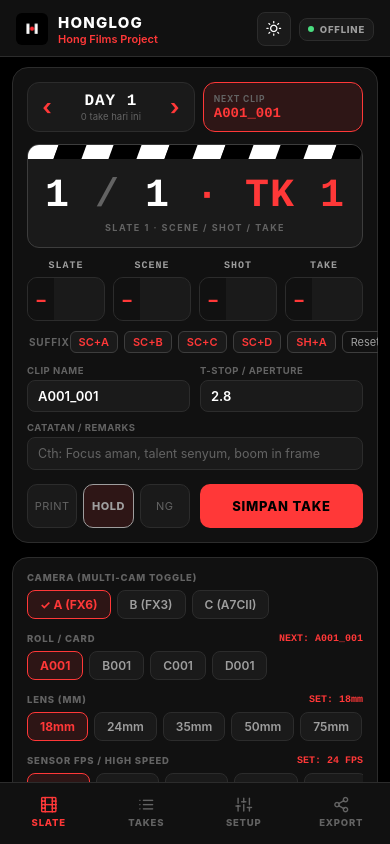
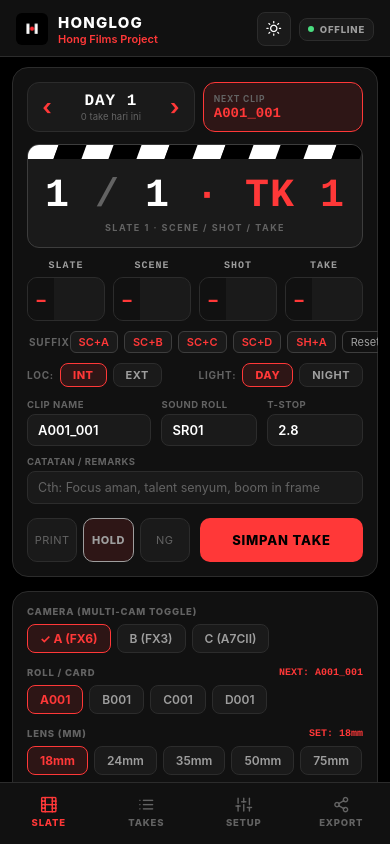
Before and after one commit to HongFilm/honglog, a React Native app: screen / in a window 390 px wide. Built offline with nearby package versions, Linux system fonts and the light colour scheme.

Commit message:
feat: add INT/EXT and DAY/NIGHT metadata, sound roll input, per-camera FPS in PDF, and fix project setup form sync

```diff
--- a/src/components/ProjectSetup.tsx
+++ b/src/components/ProjectSetup.tsx
@@ -1,4 +1,4 @@
-import React, { useState } from 'react';
+import React, { useState, useEffect } from 'react';
 import { View, Text, StyleSheet, TextInput, ScrollView, TouchableOpacity, Alert, FlatList } from 'react-native';
 import * as Haptics from 'expo-haptics';
 import { useHonglogStore } from '../store/useHonglogStore';
@@ -27,6 +27,25 @@ export const ProjectSetup: React.FC = () => {
   const [isosText, setIsosText] = useState(meta.isos.join(', '));
 
   const [newProjectName, setNewProjectName] = useState('');
+
+  useEffect(() => {
+    setProduction(meta.production);
+    setProdNumber(meta.prodNumber);
+    setDirector(meta.director);
+    setDop(meta.dop);
+    setFirstAc(meta.firstAc);
+    setSecondAc(meta.secondAc);
+    setFileFormat(meta.fileFormat);
+    setAspectRatio(meta.aspectRatio);
+    setLut(meta.lut);
+    setProjectFps(meta.projectFps);
+    setCamerasText(meta.cameras.join(', '));
+    setCardsText(meta.cards.join(', '));
+    setLensesText(meta.lenses.join(', '));
+    setShuttersText(meta.shutters.join(', '));
+    setFiltersText(meta.filters.join(', '));
+    setIsosText(meta.isos.join(', '));
+  }, [activeProjectId, meta]);
 
   const handleCreateProject = async () => {
     if (!newProjectName.trim()) {
--- a/src/components/SlateControl.tsx
+++ b/src/components/SlateControl.tsx
@@ -188,9 +188,62 @@ export const SlateControl: React.FC = () => {
         </View>
       </View>
 
-      {/* Clip Name & T-Stop */}
+      {/* Environment: INT/EXT and DAY/NIGHT Row */}
+      <View style={styles.envRow}>
+        <View style={styles.envGroup}>
+          <Text style={[styles.suffixLbl, { color: theme.textFaint }]}>LOC:</Text>
+          {(['INT', 'EXT'] as const).map((loc) => {
+            const isCur = (form.intExt || 'INT') === loc;
+            return (
+              <TouchableOpacity
+                key={loc}
+                style={[
+                  styles.envBtn,
+                  { backgroundColor: theme.surfaceRaised, borderColor: theme.border },
+                  isCur && { backgroundColor: theme.accentWash, borderColor: theme.accent },
+                ]}
+                onPress={() => {
+                  haptic();
+                  setForm({ intExt: loc });
+                }}
+              >
+                <Text style={[styles.envBtnText, { color: isCur ? theme.accent : theme.textSecondary }, isCur && { fontWeight: '800' }]}>
+                  {loc}
+                </Text>
+              </TouchableOpacity>
+            );
+          })}
+        </View>
+
+        <View style={styles.envGroup}>
+          <Text style={[styles.suffixLbl, { color: theme.textFaint }]}>LIGHT:</Text>
+          {(['DAY', 'NIGHT'] as const).map((dn) => {
+            const isCur = (form.dayNight || 'DAY') === dn;
+            return (
+              <TouchableOpacity
+                key={dn}
+                style={[
+                  styles.envBtn,
+                  { backgroundColor: theme.surfaceRaised, borderColor: theme.border },
+                  isCur && { backgroundColor: theme.accentWash, borderColor: theme.accent },
+                ]}
+                onPress={() => {
+                  haptic();
+                  setForm({ dayNight: dn });
+                }}
+              >
+                <Text style={[styles.envBtnText, { color: isCur ? theme.accent : theme.textSecondary }, isCur && { fontWeight: '800' }]}>
+                  {dn}
+                </Text>
+              </TouchableOpacity>
+            );
+          })}
+        </View>
+      </View>
+
+      {/* Clip Name, Sound Roll & T-Stop */}
       <View style={styles.clipRow}>
-        <View style={styles.clipField}>
+        <View style={[styles.clipField, { flex: 1.3 }]}>
           <Text style={[styles.subLbl, { color: theme.textFaint }]}>CLIP NAME</Text>
           <TextInput
             style={[styles.clipInput, { backgroundColor: theme.surfaceRaised, borderColor: theme.border, color: theme.textPrimary }]}
@@ -200,8 +253,18 @@ export const SlateControl: React.FC = () => {
             placeholderTextColor={theme.textFaint}
           />
         </View>
-        <View style={styles.clipField}>
-          <Text style={[styles.subLbl, { color: theme.textFaint }]}>T-STOP / APERTURE</Text>
+        <View style={[styles.clipField, { flex: 1 }]}>
+          <Text style={[styles.subLbl, { color: theme.textFaint }]}>SOUND ROLL</Text>
+          <TextInput
+            style={[styles.clipInput, { backgroundColor: theme.surfaceRaised, borderColor: theme.border, color: theme.textPrimary }]}
+            value={form.soundRoll || 'SR01'}
+            onChangeText={(t) => setForm({ soundRoll: t })}
+            placeholder="SR01"
+            placeholderTextColor={theme.textFaint}
+          />
+        </View>
+        <View style={[styles.clipField, { flex: 1 }]}>
+          <Text style={[styles.subLbl, { color: theme.textFaint }]}>T-STOP</Text>
           <TextInput
             style={[styles.clipInput, { backgroundColor: theme.surfaceRaised, borderColor: theme.border, color: theme.textPrimary }]}
             value={form.tstop}
@@ -447,6 +510,28 @@ const styles = StyleSheet.create({
   chipClearText: {
     fontSize: 11,
   },
+  envRow: {
+    flexDirection: 'row',
+    justifyContent: 'space-between',
+    marginTop: 10,
+    gap: 12,
+  },
+  envGroup: {
+    flexDirection: 'row',
+    alignItems: 'center',
+    gap: 6,
+  },
+  envBtn: {
+    paddingVertical: 4,
+    paddingHorizontal: 12,
+    borderRadius: 8,
+    borderWidth: 1.5,
+  },
+  envBtnText: {
+    fontSize: 11,
+    fontWeight: '700',
+    letterSpacing: 0.5,
+  },
   clipRow: {
     flexDirection: 'row',
     gap: 10,
--- a/src/components/TakesList.tsx
+++ b/src/components/TakesList.tsx
@@ -111,7 +111,9 @@ export const TakesList: React.FC = () => {
         <View style={styles.cardHeader}>
           <View style={[styles.slateBadge, { backgroundColor: theme.surfaceRaised, borderColor: theme.borderLight }]}>
             <Text style={[styles.slateBadgeText, { color: theme.accent }]}>
-              SLATE {item.slate} · SCENE {item.scene} · SHOT {item.shot} · TAKE {item.take}
+              SLATE {item.slate} · SC {item.scene} · SH {item.shot} · TK {item.take}
+              {item.intExt ? ` · ${item.intExt}` : ''}
+              {item.dayNight ? ` · ${item.dayNight}` : ''}
             </Text>
           </View>
           <TouchableOpacity
@@ -126,7 +128,7 @@ export const TakesList: React.FC = () => {
                 color={item.isGood ? theme.good : theme.textFaint}
               />
               <Text style={[styles.starIcon, { color: item.isGood ? theme.good : theme.textFaint }]}>
-                {item.isGood ? 'PRINT' : 'HOLD'}
+                {item.status || (item.isGood ? 'PRINT' : 'HOLD')}
               </Text>
             </View>
           </TouchableOpacity>
@@ -144,7 +146,7 @@ export const TakesList: React.FC = () => {
                   {c.camera}:
                 </Text>
                 <Text style={[styles.multiCamRollClip, { color: theme.textSecondary }]}>
-                  Roll <Text style={{ color: theme.textPrimary, fontWeight: '700' }}>{c.card}</Text> · Lens <Text style={{ color: theme.accent, fontWeight: '700' }}>{c.lens ? `${c.lens}mm` : '-'}</Text> · Clip <Text style={{ color: theme.textPrimary, fontWeight: '700' }}>{c.clipName}</Text>
+                  Roll <Text style={{ color: theme.textPrimary, fontWeight: '700' }}>{c.card}</Text> · Lens <Text style={{ color: theme.accent, fontWeight: '700' }}>{c.lens ? `${c.lens}mm` : '-'}</Text> · FPS <Text style={{ color: theme.textPrimary, fontWeight: '700' }}>{c.fps || item.fps || '24'}</Text> · Clip <Text style={{ color: theme.textPrimary, fontWeight: '700' }}>{c.clipName}</Text>
                 </Text>
               </View>
             ))}
--- a/src/services/pdfGenerator.ts
+++ b/src/services/pdfGenerator.ts
@@ -51,15 +51,21 @@ export async function generateAndShareCameraReport(meta: ProductionMeta, takes:
       const filterText = isMulti
         ? t.cameras!.map((c) => c.filter || '-').join('<br/>')
         : t.filter || '-';
+      const fpsText = isMulti
+        ? t.cameras!.map((c) => c.fps || t.fps || '-').join('<br/>')
+        : t.fps || '-';
 
       const isPrint = t.status === 'PRINT' || t.isGood;
       const statusLabel = isPrint ? 'PRINT' : t.status === 'NG' ? 'NG' : 'HOLD';
       const statusColor = isPrint ? '#166534' : t.status === 'NG' ? '#dc2626' : '#6b7280';
 
+      const sceneStr = `${t.scene}${t.intExt ? ` ${t.intExt}` : ''}${t.dayNight ? ` ${t.dayNight}` : ''}`;
+      const notesStr = `${t.soundRoll ? `[Sound: ${t.soundRoll}] ` : ''}${t.notes || ''}`;
+
       return `
     <tr class="${isPrint ? 'good-row' : ''}">
       <td style="text-align:center;font-weight:bold;">${t.slate}</td>
-      <td style="text-align:center;font-weight:bold;">${t.scene}</td>
+      <td style="text-align:center;font-weight:bold;">${sceneStr}</td>
       <td style="text-align:center;">${t.shot}</td>
       <td style="text-align:center;font-weight:bold;">${t.take}</td>
       <td style="text-align:center;color:${statusColor};font-weight:bold;">${statusLabel}</td>
@@ -71,8 +77,8 @@ export async function generateAndShareCameraReport(meta: ProductionMeta, takes:
       <td style="text-align:center;">${isoText}</td>
       <td style="text-align:center;">${fstopText}</td>
       <td style="text-align:center;">${filterText}</td>
-      <td style="text-align:center;">${t.fps || '-'}</td>
-      <td style="font-size:10px;">${t.notes || ''}</td>
+      <td style="text-align:center;">${fpsText}</td>
+      <td style="font-size:10px;">${notesStr}</td>
     </tr>
   `;
     })
--- a/src/store/useHonglogStore.ts
+++ b/src/store/useHonglogStore.ts
@@ -108,6 +108,8 @@ export interface FormState {
   fps: string;
   notes: string;
   soundRoll: string;
+  intExt: 'INT' | 'EXT';
+  dayNight: 'DAY' | 'NIGHT';
 }
 
 interface HonglogStore {
@@ -202,6 +204,8 @@ const createInitialForm = (meta: ProductionMeta, existingTakes: TakeEntry[] = []
     fps: meta.projectFps || '24',
     notes: '',
     soundRoll: 'SR01',
+    intExt: 'INT',
+    dayNight: 'DAY',
   };
 };
 
@@ -577,6 +581,15 @@ export const useHonglogStore = create<HonglogStore>((set, get) => ({
     const displayTstop = isMultiCam
       ? cameraItems.map((c) => (c.tstop ? `T${c.tstop}` : '-')).join(' ')
       : form.tstop;
+    const displayShutter = isMultiCam
+      ? cameraItems.map((c) => c.shutter || form.shutter).join(' ')
+      : form.shutter;
+    const displayIso = isMultiCam
+      ? cameraItems.map((c) => c.iso || form.iso).join(' ')
+      : form.iso;
+    const displayFilter = isMultiCam
+      ? cameraItems.map((c) => c.filter || form.filter).join(' ')
+      : form.filter;
     const displayFps = isMultiCam
       ? cameraItems.map((c) => c.fps || form.fps).join(' ')
       : form.fps;
@@ -595,13 +608,15 @@ export const useHonglogStore = create<HonglogStore>((set, get) => ({
       camera: displayCam,
       card: displayCard,
       lens: displayLens,
-      shutter: form.shutter,
-      iso: form.iso,
-      filter: form.filter,
+      shutter: displayShutter,
+      iso: displayIso,
+      filter: displayFilter,
       tstop: displayTstop,
       fps: displayFps,
       notes: form.notes,
       soundRoll: form.soundRoll || 'SR01',
+      intExt: form.intExt || 'INT',
+      dayNight: form.dayNight || 'DAY',
       timestamp: Date.now(),
       day: selectedDay,
       cameras: cameraItems,
--- a/src/types/index.ts
+++ b/src/types/index.ts
@@ -33,6 +33,8 @@ export interface TakeEntry {
   timestamp: number;
   day: number;
   soundRoll?: string; // Audio track / sound roll ID
+  intExt?: 'INT' | 'EXT'; // Interior / Exterior
+  dayNight?: 'DAY' | 'NIGHT'; // Day / Night lighting
   cameras?: CameraTakeItem[]; // For multi-camera support
 }
 
```
